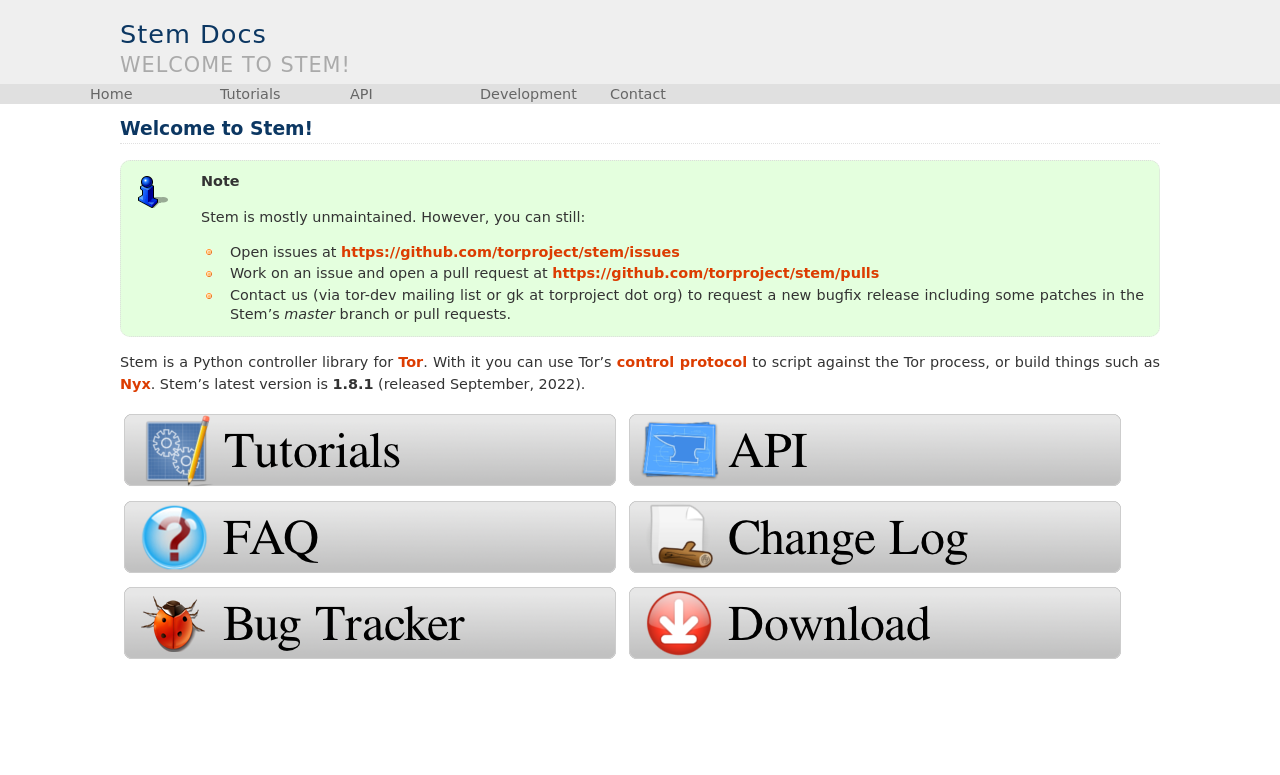
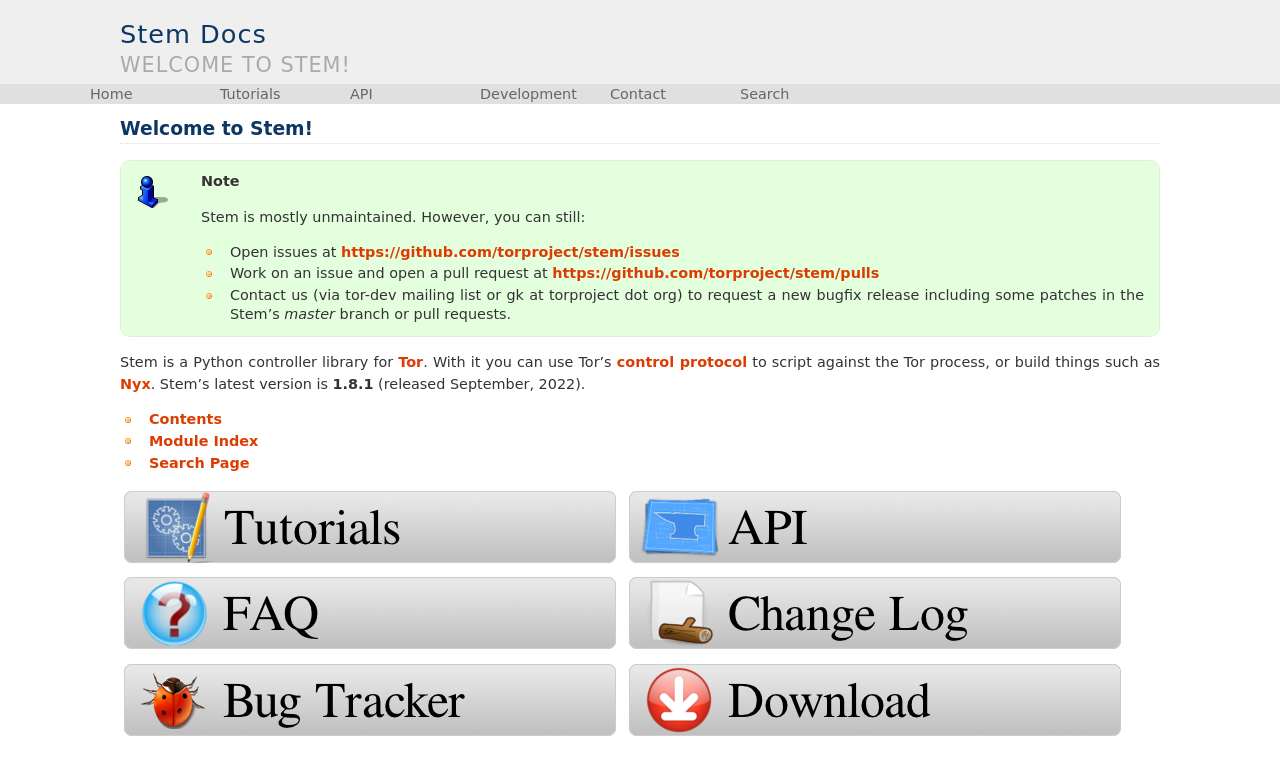
Before and after one commit to torproject/stem, a Sphinx documentation site: the page built from docs/index.rst, in a window 1280 px wide. Shown: the top 775 px of the page. Built offline with Sphinx 7.4.7, drawn with Linux system fonts in a browser that asks for light colours.

Commit message:
Add search to navbar and body
as well as contents and modindex to body too.
search! \o/

```diff
--- a/docs/_templates/layout.html
+++ b/docs/_templates/layout.html
@@ -63,6 +63,7 @@
               <li><a href="https://www.atagar.com/contact/">Author</a></li>
             </ul>
           </li>
+          <li><a href="{{ pathto('search') }}">Search</a></li>
         </ul>
 
         {%- block haikurel2 %}
--- a/docs/contents.rst
+++ b/docs/contents.rst
@@ -1,3 +1,5 @@
+.. _contents:
+
 Contents
 ========
 
--- a/docs/index.rst
+++ b/docs/index.rst
@@ -10,6 +10,10 @@
      pull requests.
 
 Stem is a Python controller library for `Tor <https://www.torproject.org/>`_. With it you can use Tor's `control protocol <https://gitweb.torproject.org/torspec.git/tree/control-spec.txt>`_ to script against the Tor process, or build things such as `Nyx <https://nyx.torproject.org/>`_. Stem's latest version is **1.8.1** (released September, 2022).
+
+* :ref:`contents`
+* :ref:`modindex`
+* :ref:`search`
 
 .. Main Stem Logo
    Source: http://www.wpclipart.com/plants/assorted/P/plant_stem.png.html
```
